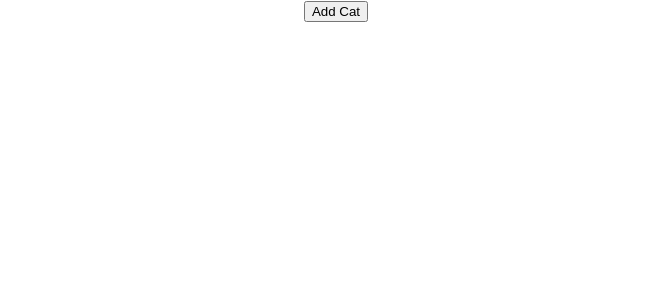
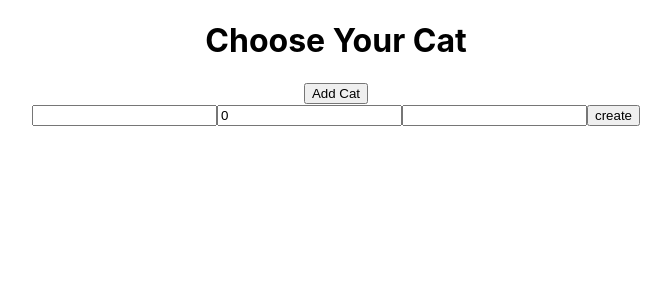
Before and after one commit to SeanUnland/MERNLabFrontend, a React (Create React App) app: page /create in a window 1280 px wide. Shown: the top 300 px of the page, without its empty margins (304-975 px from the left). Built offline with nearby package versions, Linux system fonts and the light colour scheme; no server answers.

Commit message:
updated app.js

```diff
--- a/src/App.js
+++ b/src/App.js
@@ -105,12 +105,14 @@ function App() {
 
   return (
     <div className="App">
+      <h1>Choose Your Cat</h1>
       <Link to="/create">
         <button>Add Cat </button>
       </Link>
       <main>
         <Switch>
-          <exact
+          <Route
+            exact
             path="/"
             render={(rp) => (
               <Display
--- a/src/Display.js
+++ b/src/Display.js
@@ -7,7 +7,7 @@ const Display = (props) => {
     <div style={{ textAlign: "center" }}>
       {cats.map((cat) => (
         <article>
-          <img src={cat.img} />
+          <img src={cat.img} alt="" />
           <h1>{cat.name}</h1>
           <h3>{cat.age}</h3>
           <button
--- a/src/Form.js
+++ b/src/Form.js
@@ -12,7 +12,9 @@ const Form = (props) => {
   const handleChange = (event) => {
     setFormData({ ...formData, [event.target.name]: event.target.value });
   };
+
   return (
+    <div>
       <form onSubmit={handleSubmit}>
         <input
           type="text"
@@ -34,6 +36,7 @@ const Form = (props) => {
         />
         <input type="submit" value={props.label} />
       </form>
+    </div>
   );
 };
 
```
Lines whose indentation alone changed are shown as unchanged.
